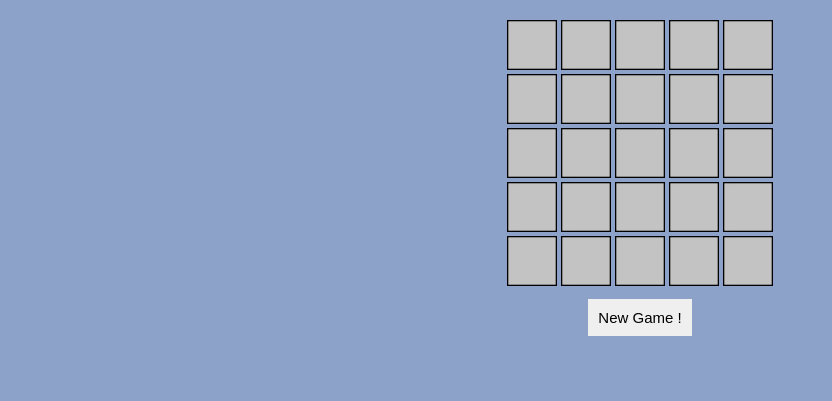
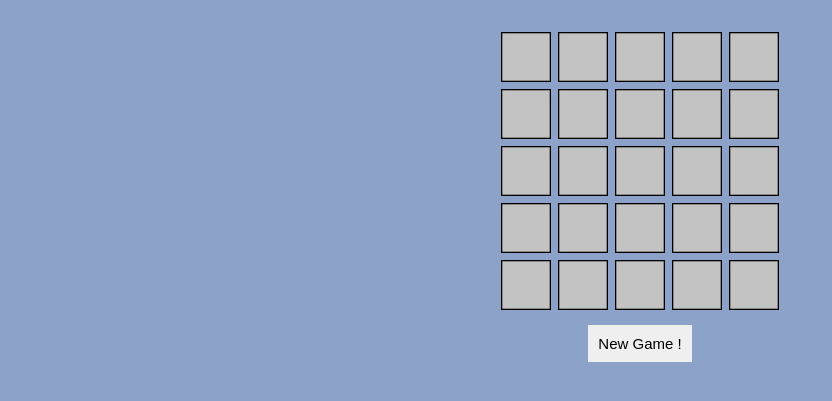
Before and after one commit to Max1mmus/My-Minesweeper, a website: page msweep.html in a window 1280 px wide. Shown: the part 145-546 px from the top of the page, without its empty margins (0-832 px from the left). Drawn offline with Linux system fonts and the light colour scheme.

Commit message:
added auto margin & border spacing to table

```diff
--- a/msweep.css
+++ b/msweep.css
@@ -1,3 +1,7 @@
+td {
+  padding: 2px;
+}
+
 button {
   padding: 0px;
   border: 0px;
@@ -8,6 +12,7 @@ button {
   margin: auto;
   display: flex;
   font-size: 15px;
+  margin-top: 10px;
 }
 
 h1 {
@@ -15,10 +20,8 @@ h1 {
 }
 
 div table {
-  margin-left: auto;
-  margin-right: auto;
-  margin-bottom: 10px;
-  margin-top: -10px;
+margin: auto;
+border-spacing: 3px;
 }
 
 body {
```
